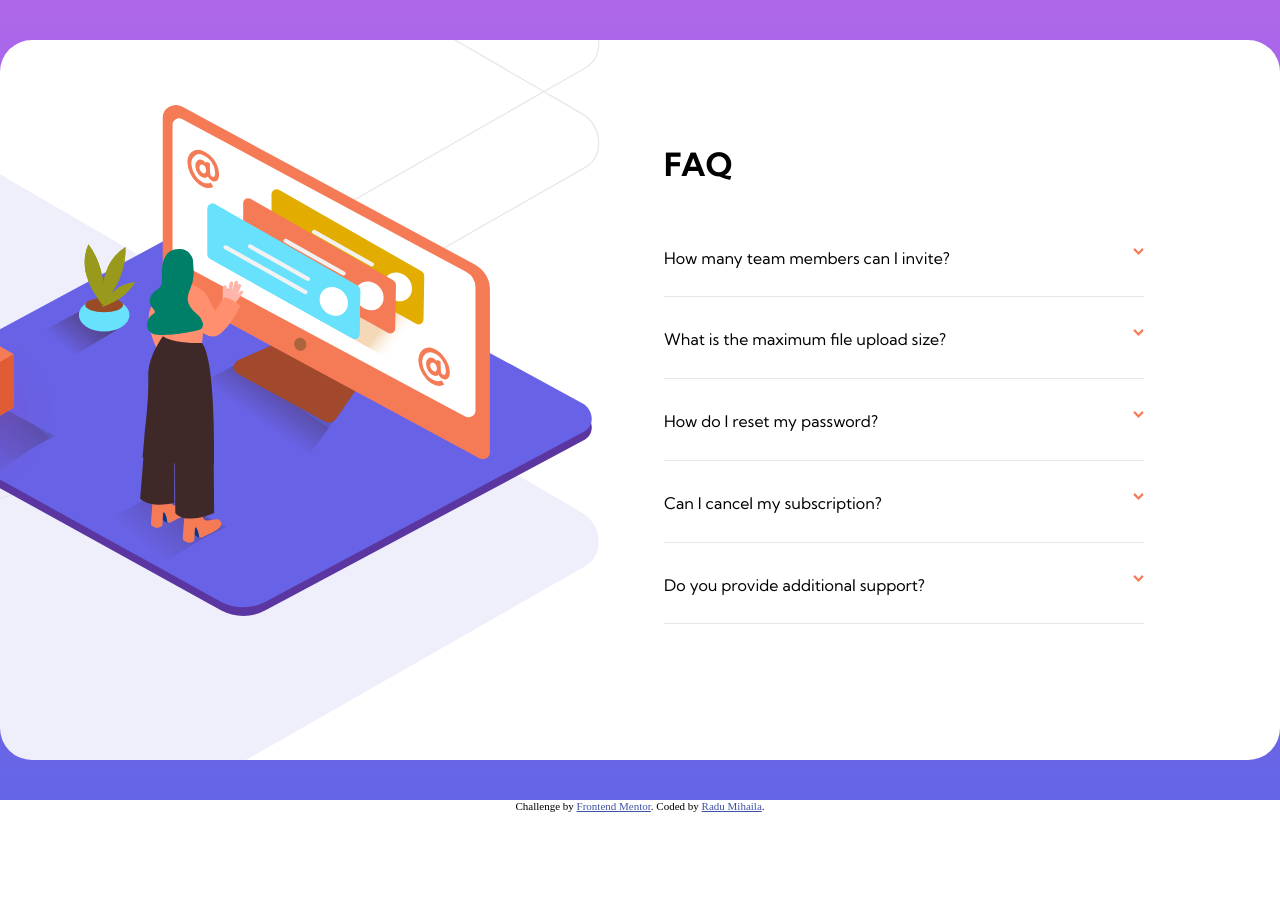
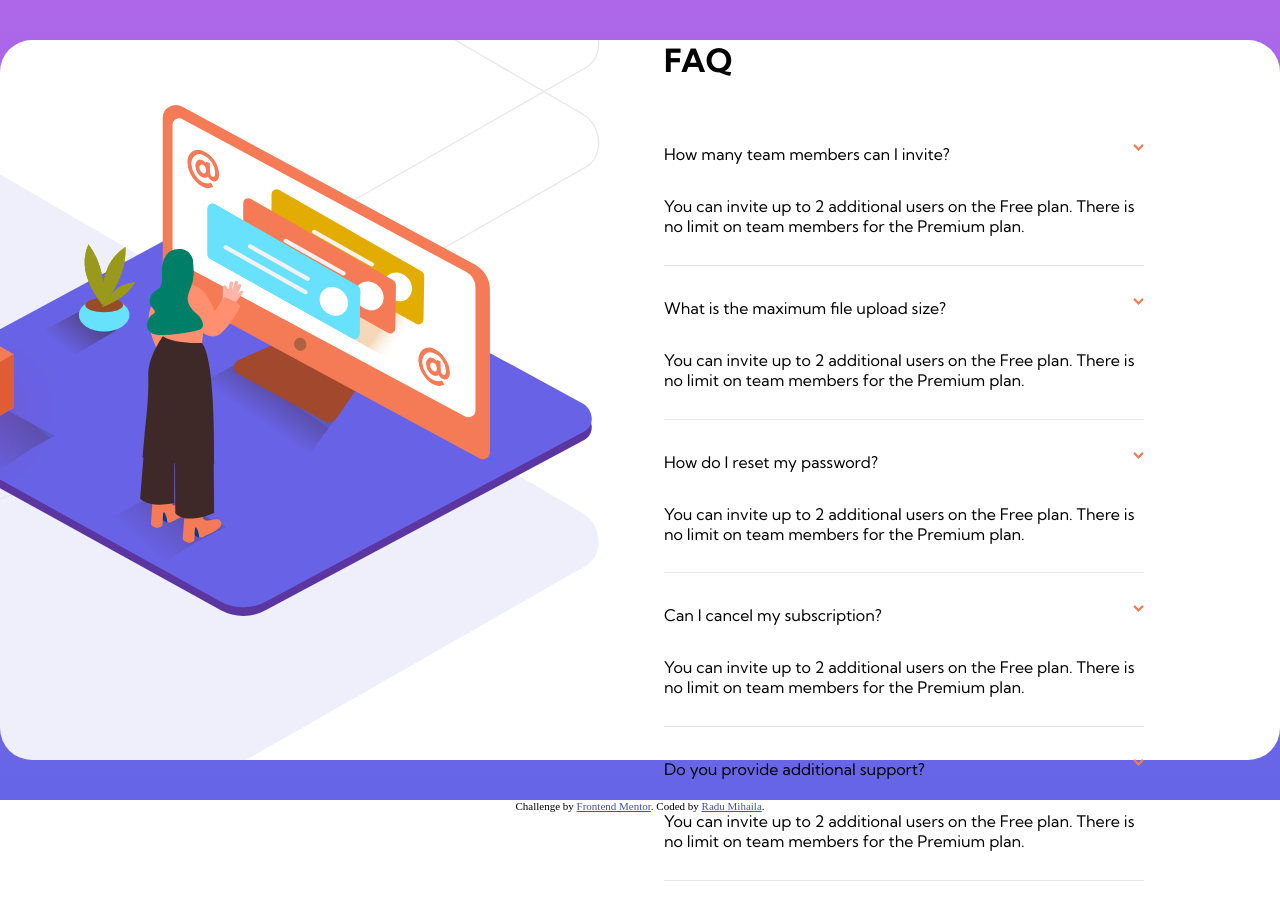
Before and after one commit to gloriell/faq-accordion-card-main, a plain HTML site: page index.html in a window 1280 px wide. Before the commit the page ends 812 px from the top, so only its background shows below. Drawn offline with Linux system fonts and the light colour scheme.

Commit message:
5th commit

```diff
--- a/index.html
+++ b/index.html
@@ -52,7 +52,7 @@
               />
             </div>
             <div class="container__wrapper__text__item__accordeon">
-              <p class="container__wrapper__text__item__accordeon__text change">
+              <p class="container__wrapper__text__item__accordeon__text">
                 You can invite up to 2 additional users on the Free plan. There
                 is no limit on team members for the Premium plan.
               </p>
@@ -70,7 +70,7 @@
               />
             </div>
             <div class="container__wrapper__text__item__accordeon">
-              <p class="container__wrapper__text__item__accordeon__text change">
+              <p class="container__wrapper__text__item__accordeon__text">
                 You can invite up to 2 additional users on the Free plan. There
                 is no limit on team members for the Premium plan.
               </p>
@@ -88,10 +88,7 @@
               />
             </div>
             <div class="container__wrapper__text__item__accordeon">
-              <p
-                class="container__wrapper__text__item__accordeon__text change"
-                id="change"
-              >
+              <p class="container__wrapper__text__item__accordeon__text">
                 You can invite up to 2 additional users on the Free plan. There
                 is no limit on team members for the Premium plan.
               </p>
@@ -109,7 +106,7 @@
               />
             </div>
             <div class="container__wrapper__text__item__accordeon">
-              <p class="container__wrapper__text__item__accordeon__text change">
+              <p class="container__wrapper__text__item__accordeon__text">
                 You can invite up to 2 additional users on the Free plan. There
                 is no limit on team members for the Premium plan.
               </p>
@@ -127,7 +124,7 @@
               />
             </div>
             <div class="container__wrapper__text__item__accordeon">
-              <p class="container__wrapper__text__item__accordeon__text change">
+              <p class="container__wrapper__text__item__accordeon__text">
                 You can invite up to 2 additional users on the Free plan. There
                 is no limit on team members for the Premium plan.
               </p>
--- a/script.js
+++ b/script.js
@@ -5,8 +5,6 @@ const change = document.querySelector(
 
 accordeon.forEach((accordeon) => {
   accordeon.addEventListener("click", () => {
-    change.forEach((change) => {
-      change.classList.toggle("change");
-    });
+    accordeon.classList.toggle("change");
   });
 });
```
